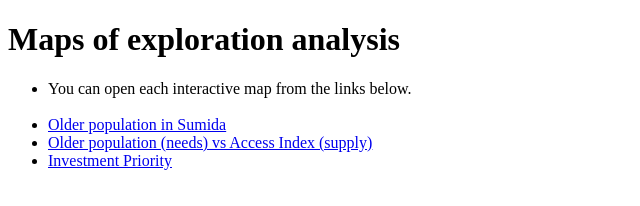
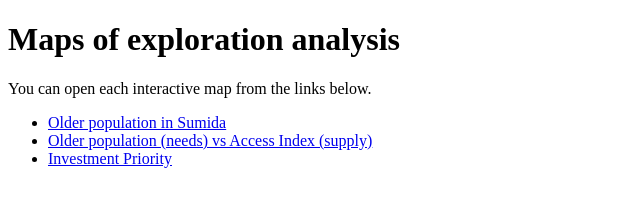
Before and after one commit to tomo-ujikawa/PTAL_Sumida, a plain HTML site: page exploration/index.html in a window 1280 px wide. Shown: the whole page, without its empty margins (0-640 px from the left). Drawn offline with Linux system fonts and the light colour scheme.

Commit message:
Update index.html

```diff
--- a/exploration/index.html
+++ b/exploration/index.html
@@ -6,9 +6,8 @@
 </head>
 <body>
   <h1>Maps of exploration analysis</h1>
+  <p>You can open each interactive map from the links below.</p>
   <ul>
-    <li>You can open each interactive map from the links below.</li>
-    <br>
     <li><a href="pc_over65_map.html" target="_blank">Older population in Sumida</a></li>
     <li><a href="gap_z_map.html" target="_blank">Older population (needs) vs Access Index (supply)</a></li>
     <li><a href="investment_priority.html" target="_blank">Investment Priority</a></li>
```
